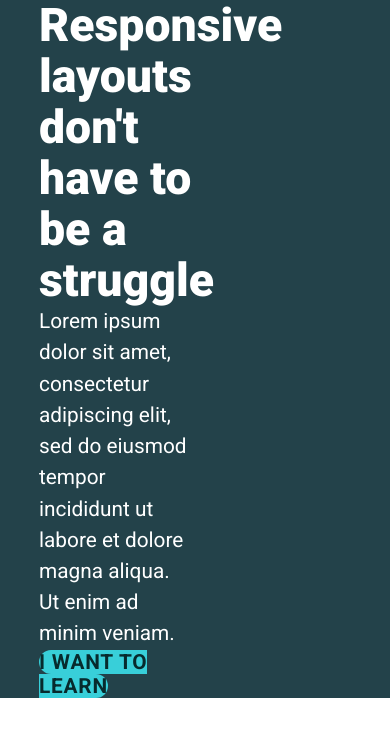
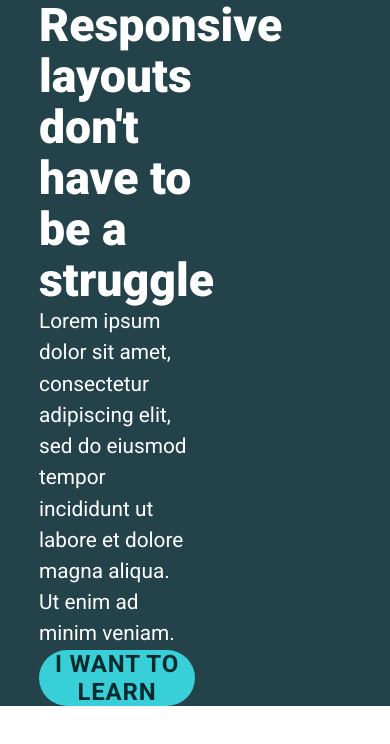
Before and after one commit to iamindika/kp_challenges, a plain HTML site: page challenge03/index.html in a window 390 px wide. Drawn offline with Linux system fonts and the light colour scheme.

Commit message:
add responsive font size to button

```diff
--- a/challenge03/style.css
+++ b/challenge03/style.css
@@ -38,8 +38,10 @@ header {
 }
 
 .btn {
-  font-size: 1.3rem;
+  display: inline-block;
+  font-size: 1.7vw;
   font-weight: 700;
+  text-align: center;
   color: #072A2D;
   background: #38CFD9;
   text-decoration: none;
@@ -57,4 +59,7 @@ header {
   .content p {
     font-size: 1.3rem;
   }
+  .btn {
+    font-size: 1.5rem;
+  }
 }
```
